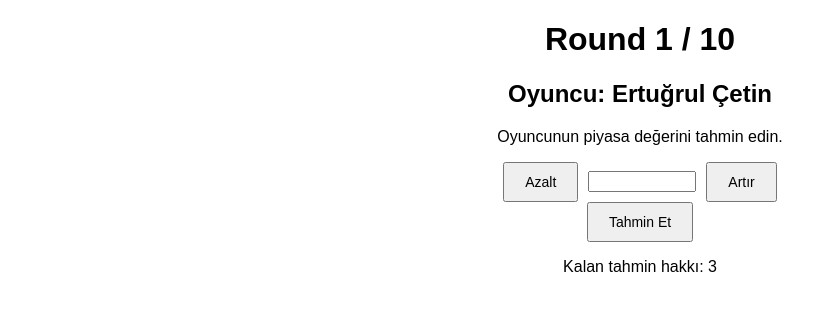
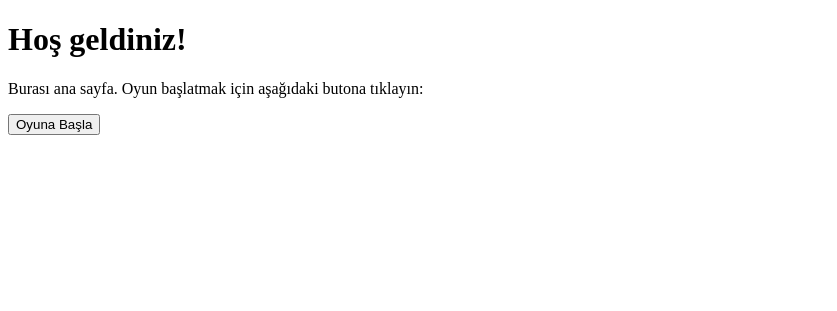
Before and after one commit to emreguener/Foot-Box, a Flask app: page / in a window 1280 px wide. Shown: the top 311 px of the page, without its empty margins (0-837 px from the left). Run offline with Flask 3, Linux system fonts and the light colour scheme; parts of the project's set-up code (start-up, migrations or seed data) failed here and were passed over.

Commit message:
The main screen and the first game have been merged.

```diff
--- a/main.py
+++ b/main.py
@@ -1,103 +1,17 @@
-from flask import Flask, request, render_template, session, redirect, url_for
-import random
-import pandas as pd
+from flask import Flask, render_template
+from Routes.Game1 import game1_bp
 
 app = Flask(__name__)
-app.secret_key = 'secret_key'
 
-# Veri setini yükle ve piyasa değerlerini normalize et
-raw_data = pd.read_csv("fenerbahçe_oyuncular.csv")
-def normalize_market_value(value):
-    if 'mil.' in value:
-        return float(value.replace(' mil. €', ''))
-    elif 'bin' in value:
-        return float(value.replace(' bin €', '')) / 1000
-    else:
-        return 0.0
+# Flask uygulamanıza secret key ekleyin
+app.secret_key = 'secret_key'  # Bunu, güvenli bir anahtar değeri ile değiştirdiğinizden emin olun!
 
-data = raw_data.copy()
-data['Piyasa Değeri'] = data['Piyasa Değeri'].apply(normalize_market_value)
-
-def select_random_player(excluded_players):
-    # Oyuncu seçimi için filtre uygula
-    available_players = data[~data['Oyuncu İsmi'].isin(excluded_players)]
-    return available_players.sample(1).iloc[0]
+# Blueprint'leri kaydediyoruz
+app.register_blueprint(game1_bp)
 
 @app.route('/')
 def index():
-    # Yeni oyun başlat
-    if 'current_round' not in session or 'excluded_players' not in session:
-        session['results'] = []  # Sonuçları sıfırla
-        session['attempts_left'] = 3  # Her oyuncu için kalan tahmin hakkı
-        session['excluded_players'] = []  # Çıkan oyuncular listesi
-        session['current_player'] = select_random_player(session['excluded_players']).to_dict()
-        session['current_round'] = 1  # İlk roundu başlat
-    return render_template(
-        'index.html',
-        player_name=session['current_player']['Oyuncu İsmi'],
-        player_value=session['current_player']['Piyasa Değeri'],
-        attempts_left=session['attempts_left'],
-        feedback="",
-        round_number=session['current_round']
-    )
-
-@app.route('/guess', methods=['POST'])
-def guess():
-    guessed_value = float(request.form['guessed_value'])
-    true_value = session['current_player']['Piyasa Değeri']
-    attempts_left = session['attempts_left'] - 1
-    session['attempts_left'] = attempts_left
-    feedback = ""
-
-    if guessed_value == true_value:
-        feedback = "Doğru bildiniz!"
-        attempts_left = 0
-    elif guessed_value < true_value:
-        feedback = "Daha yüksek bir değer girin."
-    else:
-        feedback = "Daha düşük bir değer girin."
-
-    if attempts_left == 0:
-        # Sonuçları kaydet
-        session['results'].append({
-            'Oyuncu İsmi': session['current_player']['Oyuncu İsmi'],
-            'Gerçek Değer': true_value,
-            'Son Tahmin': guessed_value,
-            'Fark': abs(true_value - guessed_value)
-        })
-
-        # Oyuncuyu çıkarılanlar listesine ekle
-        session['excluded_players'].append(session['current_player']['Oyuncu İsmi'])
-
-        # Eğer 10 oyuncu tamamlandıysa, sonucu göster
-        if session['current_round'] == 10:
-            return redirect(url_for('summary'))
-
-        # Geçici sonuç gösterimi
-        session['temp_feedback'] = f"Sizin tahmininiz: {guessed_value} milyon Euro. Gerçek değer: {true_value} milyon Euro. Fark: {abs(true_value - guessed_value):.2f} milyon Euro."
-        return redirect(url_for('temp_result'))
-
-    return render_template(
-        'index.html',
-        player_name=session['current_player']['Oyuncu İsmi'],
-        player_value=session['current_player']['Piyasa Değeri'],
-        feedback=feedback,
-        attempts_left=session['attempts_left'],
-        round_number=session['current_round']
-    )
-
-@app.route('/temp_result')
-def temp_result():
-    # Geçici sonuç gösteriminden sonra yeni rounda geç
-    feedback = session.pop('temp_feedback', "")
-    session['current_round'] += 1
-    session['current_player'] = select_random_player(session['excluded_players']).to_dict()
-    session['attempts_left'] = 3
-    return render_template('temp_result.html', feedback=feedback, round_number=session['current_round'])
-
-@app.route('/summary')
-def summary():
-    return render_template('summary.html', results=session['results'])
+    return render_template('index.html')
 
 if __name__ == '__main__':
     app.run(debug=True)
--- a/templates/index.html
+++ b/templates/index.html
@@ -1,54 +1,15 @@
 <!DOCTYPE html>
-<html>
+<html lang="tr">
 <head>
-    <title>Piyasa Değeri Tahmini</title>
-    <style>
-        body {
-            text-align: center;
-            font-family: Arial, sans-serif;
-        }
-        .input-container {
-            display: flex;
-            justify-content: center;
-            align-items: center;
-            gap: 10px;
-        }
-        input[type="number"] {
-            width: 100px;
-            text-align: center;
-        }
-        button {
-            padding: 10px 20px;
-            font-size: 14px;
-        }
-    </style>
+    <meta charset="UTF-8">
+    <meta name="viewport" content="width=device-width, initial-scale=1.0">
+    <title>Ana Sayfa</title>
 </head>
 <body>
-    <h1>Round {{ round_number }} / 10</h1>
-    <h2>Oyuncu: {{ player_name }}</h2>
-    <p>Oyuncunun piyasa değerini tahmin edin.</p>
-
-    {% if feedback %}
-        <p><strong>{{ feedback }}</strong></p>
-    {% endif %}
-
-    <form id="guessForm" method="POST" action="/guess">
-        <div class="input-container">
-            <button type="button" onclick="adjustValue(-0.5)">Azalt</button>
-            <input id="guessedValue" type="number" step="0.01" min="0" name="guessed_value" required>
-            <button type="button" onclick="adjustValue(0.5)">Artır</button>
-        </div>
-        <button type="submit">Tahmin Et</button>
-    </form>
-
-    <p>Kalan tahmin hakkı: {{ attempts_left }}</p>
-
-    <script>
-        function adjustValue(step) {
-            const input = document.getElementById("guessedValue");
-            const currentValue = parseFloat(input.value) || 0;
-            input.value = (currentValue + step).toFixed(2);
-        }
-    </script>
+    <h1>Hoş geldiniz!</h1>
+    <p>Burası ana sayfa. Oyun başlatmak için aşağıdaki butona tıklayın:</p>
+    <a href="{{ url_for('game1_bp.index') }}">
+        <button>Oyuna Başla</button>
+    </a>
 </body>
 </html>
```
Also changed, not shown: Routes/Game1.py (+5 -4 lines), templates/game1.html (added, +29 -0 lines), templates/summary.html (+14 -22 lines), templates/temp_result.html (+11 -11 lines), README.md.
